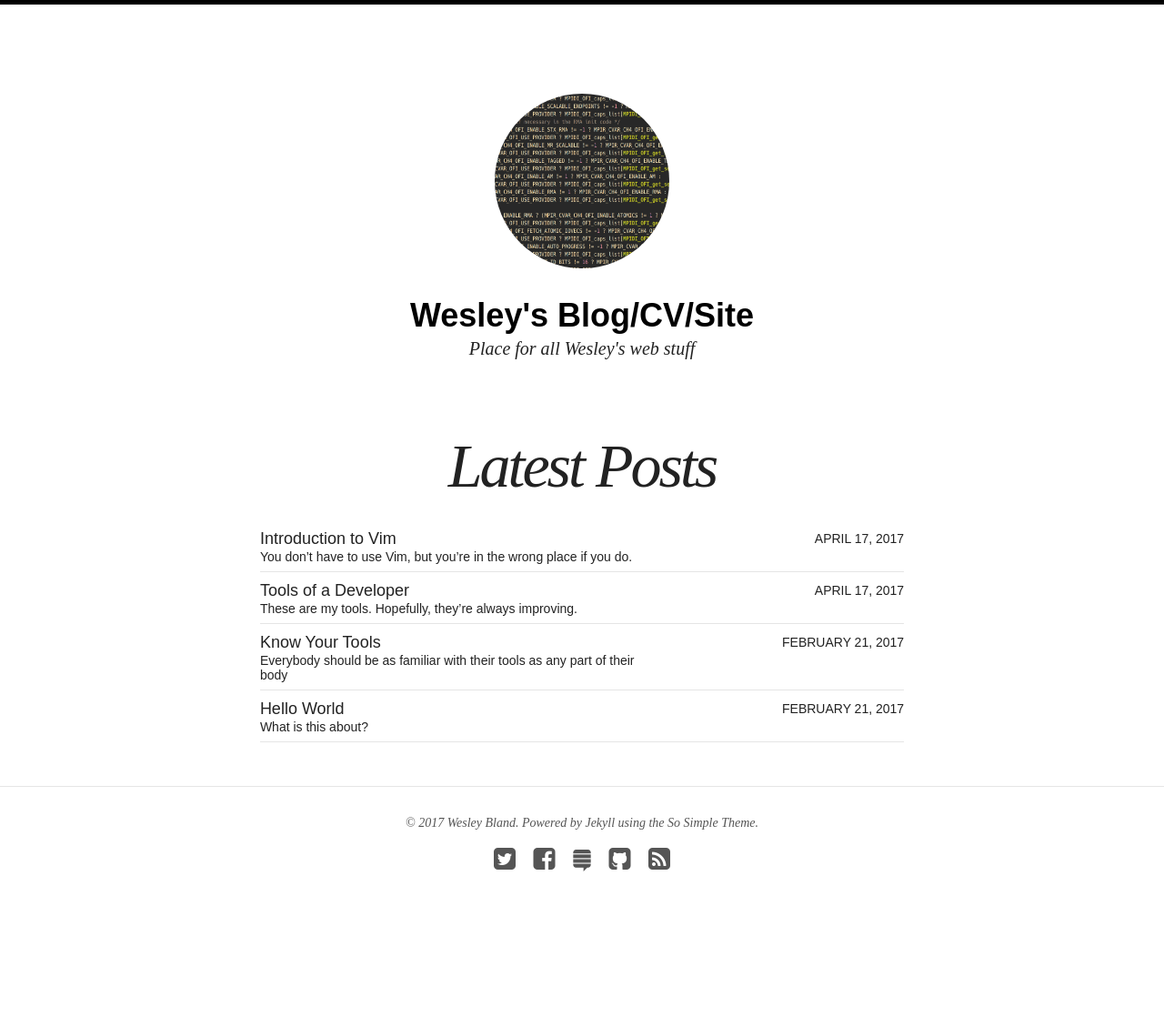
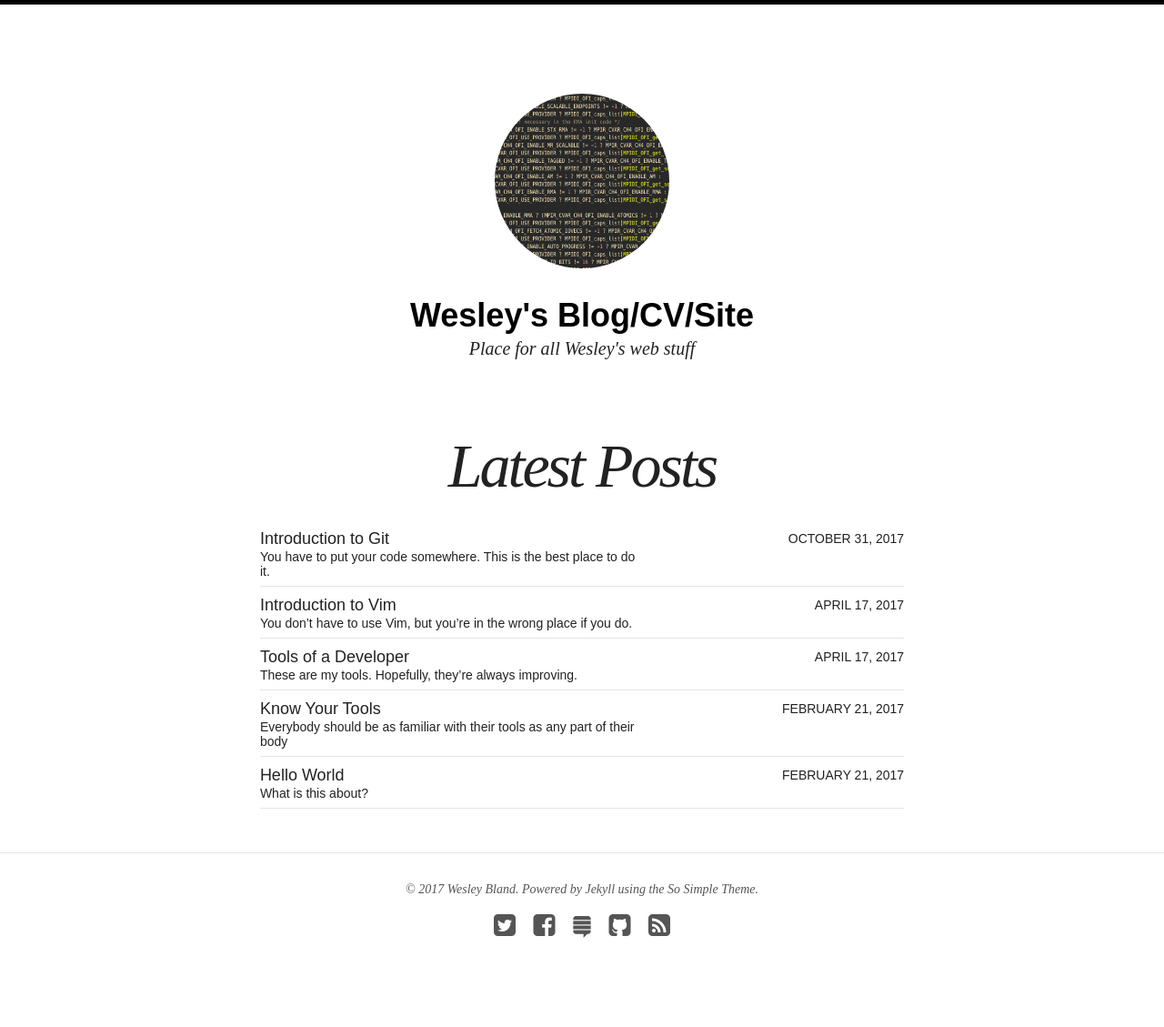
Before and after one commit to wesbland/wesbland.github.io, a Jekyll site: the page built from index.html, in a window 1280 px wide. Shown: the whole page at 91% size. Built offline with Jekyll 4.4.1, drawn with Linux system fonts in a browser that asks for light colours; nearby versions of some CDN libraries; before the commit the page ends 1056 px from its top, so only the background shows below that; some of the changed lines change nothing that is shown.

Commit message:
Add post on "Introduction to Git"

````diff
--- /dev/null
+++ b/_posts/blog/2017-10-31-intro-to-git.md
@@ -0,0 +1,214 @@
+---
+layout: post
+title: "Introduction to Git"
+modified:
+categories: blog
+excerpt: "You have to put your code somewhere. This is the best place to do it."
+tags: [tools,git]
+---
+
+Let's get one thing straight before I start this thing. Git is not the same
+thing as GitHub. Git is a program that runs on your computer that creates a
+repository where files can be safely stored and versioned. GitHub is a company
+that runs a service online where you can place copies of your Git repositories
+so if your computer falls in a lake, your files will still be safe. Don't get me
+wrong. I love GitHub. Here's a picture of my laptop.
+
+![My Octocat Laptop](/images/laptop_back.jpg)
+
+I plan to write a post about GitHub at some point in the future, but this isn't
+it. This is about Git itself.
+
+I'm going to start by saying that if you're looking for a really good tutorial
+about how to get started with Git, I'd recommend
+[this](https://try.github.io/levels/1/challenges/1) one from GitHub. It doesn't
+get into any details or the philosophy of Git, which is what I hope to touch
+more on here, but it does a great job of being a hands-on tutorial to get you
+started with some basic Git usage.
+
+## Why is this so hard?!?
+
+You've probably heard of Git before. You may have even tried it out. Shortly
+after doing so, you probably said...
+
+> "Arg! Why would anyone use this?!? It's so complicated and stupid!"
+
+This is normal. Especially if you've come from one of the more traditional
+version control systems where things were pretty straightforward. There was
+none of this *distributed* nonsense and when you wanted to commit stuff, you
+just said `commit`.
+
+Git is different. If you're coming from previous version control systems, you
+are probably familiar with the idea that there is a golden master repository
+somewhere that has the magical canonical version of your code. This made things
+nice and simple. When you wanted to get the most recent version of the code, you
+went to that repository. If you wanted to see the side development that was
+going on, it was probably also in that repository.
+
+The downside was that if you ever wanted to try something out without sharing it
+with the world...too bad.  Either you put it in a branch on that repository for
+all to see, or you didn't put it version control at all and hoped that nothing
+happened to your laptop for as long as it took you to finish that feature. You
+also couldn't go back and fix any if your previous work if you discovered a bug
+in a commit in your side branch and wanted to clean it up before you merged the
+branch in with the main branch. Also, if you were somewhere without an Internet
+connection...too bad. No checkins for you.
+
+Also, if you've talked to someone who knew Git well to ask for help, they
+probably said something like this:
+
+> It's really easy once you think of it as a directed acyclic graph!
+
+I'm going to leave that one for next time, but the short version is, yes, that's true...for a small number of people.
+
+![XKCD 1597](/images/git_2x.png){: .center-image height="50%" width="50%"}
+
+I could go on all day about all of the things that you couldn't do, but you came
+here to find out about what you *can* do with Git. So let's move on to that.
+
+## Set up your `.gitconfig`
+
+Before we start, let's make sure we're all on the same page configuration-wise.
+The very first thing you should do after you install Git on your machine is set
+up the basics of your `.gitconfig` file in your home directory. Your's doesn't
+have to be as
+[long](https://github.com/wesbland/environment/blob/master/gitconfig) as mine,
+but there are some critical things that you should have.
+
+```
+[user]
+    name = <Your name here>
+    email = <Your email here>
+```
+
+The first thing you need is to set up your name and email. It seems silly, but a
+lot of people leave this part out. Git doesn't have usernames the way other
+version controls systems do. For instance, in Subversion, you would set up your
+username for a particular repository and the server would figure out your name
+and email on the other end. With Git, you take care of all of that on your end.
+Keep in mind that this `.gitconfig` file in your home directory is just the
+default for all of your local repositories. You can always customize this if you
+have some repositories where you want to go by one name (Wesley Bland), and
+others where you want to use another (Stormcloak Dragonslayer). The important
+thing is that you don't leave this blank, because then you're just whatever your
+username is and your email is (`username@hostname`), which is gross and
+unhelpful.
+
+There's lots of other configuration you can put in there. There's one thing that
+I recommend strongly and will assume that you're using here:
+
+```
+[alias]
+    graph = log --graph --decorate --abbrev-commit --pretty=oneline
+```
+
+I always see people using `git log` as their main way of looking at history in
+their repository. This is gross. It's the difference between this:
+
+```
+commit eb68396c3d5054f2f5b4a2f920dd7500b370df22
+Merge: f1848ff00780 9c4170c8ffdf
+Author: xxxxxx
+Date:   Thu Jun 1 13:09:33 2017 -0700
+
+    Merge pull request #3016 from jdinan/pr/man2pdf
+
+    Add script to convert libfabric manpages into a PDF
+
+commit f1848ff007807bfc723bf7b694b7df8f3b95dd1c
+Merge: 58b96d73eb65 5b00c0407503
+Author: xxxxxx
+Date:   Wed May 31 14:01:17 2017 -0700
+
+    Merge pull request #3021 from qwert182/win-fix-dgram
+
+    win/build: fix recvmsg
+
+commit 5b00c040750354148828b2a314e15216b2ae1bf8
+Author: xxxxxx
+Date:   Wed May 31 19:44:41 2017 +0300
+
+    win/build: fix recvmsg
+
+    - actual length of message is the result of recvfrom(), not len
+    - copy result from buffer[offset] instead of buffer[len]
+
+    Note: recvmsg was not used till commit c0548ae8014907d4a5be13678bc5e6ebf3115410
+
+    Signed-off-by: xxxxxx
+```
+
+And this:
+
+```
+*   eb68396c3d50 (HEAD -> master, origin/master, origin/HEAD) Merge pull request #3016 from jdinan/pr/man2pdf
+|\
+| * 9c4170c8ffdf Automatically generate man2pdf manpages list
+| * e9f4f26ece50 Add script to convert libfabric manpages into a PDF
+* |   f1848ff00780 Merge pull request #3021 from qwert182/win-fix-dgram
+|\ \
+| * | 5b00c0407503 win/build: fix recvmsg
+|/ /
+* | 58b96d73eb65 Updated nroff-generated man pages
+* |   de82f986952d Merge pull request #3020 from shefty/fixes
+|\ \
+| * | 7d6c53c38dda fabric: Update triggered op definitions in response to FI_CONTEXT2
+* | |   6b2a3c204174 Merge pull request #3002 from thananon/pr/usnic_auth_key
+|\ \ \
+| * | | 9860cbdaddb1 prov/usnic: handle authorization key
+* | | |   45465f4f2116 Merge pull request #2992 from thananon/pr/usnic_mode_v2
+|\ \ \ \
+| |_|_|/
+|/| | |
+| * | | fd83751f92af prov/usnic: correctly accommodate new mr_mode flag.
+* | | |   ff14da944c66 Merge pull request #3014 from pkcoff/BGQ-Provider-copy-immediate-data-for-FI_PEEK
+|\ \ \ \
+| * | | | 4cc4b6411504 prov/bgq: Copy immediate_data into context on match for FI_PEEK
+* | | | |   a63760b3d4e6 Merge pull request #3013 from j-xiong/master
+|\ \ \ \ \
+| * | | | | c7879a2044bb prov/psm2: Handle FI_DISCARD in tagged receive functions
+* | | | | |   74493175723a Merge pull request #3011 from hppritcha/upstream_merge_pr1349
+```
+
+I know that second one can look a little intimidating, but I hope you'll see as
+we go along how much more useful it actually is (also how much more information
+you can see at once).
+
+## What does distributed mean?
+
+One of the taglines of Git is that it's "distributed". It's usually described as
+a *distributed* version control system. This is something that confuses people,
+especially if they came from the world of Subversion or something like it, that
+has a single version of the repository that is the "main" version where everyone
+else checks out their code. People hear about the distributed model and think
+that it's the wild west and that it's impossible to find the "real" version of
+the code anywhere.
+
+I want to make some things pretty clear here. Yes, that model is possible. You
+*can* have a million different versions of your repository that are all the
+*right* version. In practice, that would be anarchy and stupid. The way that
+every project usually works is that they decide on where the "main" version of
+the repository will be (often at a cloud-based service like
+[github.com](github.com), but not necessarily) and treat that as the blessed
+version.
+
+That's not to say that the idea of being distributed has no merit though. In
+fact, it's incredibly useful. For instance, I started this post on an airplane.
+With a single-server model, that would mean that I couldn't check the status of
+my repository, make any commits, or really anything else but the most basic
+repository operations. However, because I'm using Git, I actually have a
+completely re-creatable copy of the repository on my laptop and can do anything
+with the repository that I'd normally do. Later, when I get back to an Internet
+connection, I can push my changes back to the main repository and everything is
+in sync again.
+
+## Wrap it up
+
+I started out writing my Git tutorial as one huge post, but it ~~quickly~~
+slowly became clear that it was going to be much bigger than anyone had interest
+in waiting around for. So I've now broken this post up into more digestible
+chunks. This time I covered some of the overall philosophy of Git and helped you
+set up your environment. Next time I want to show you how to do some of the
+basics of using a repository (cloning, pushing, fetching other's changes, etc.).
+Later, we'll get into some of the more complex workflows that come from having a
+repository on GitHub or contributing to others' repositories.
--- a/_sass/_helpers.scss
+++ b/_sass/_helpers.scss
@@ -121,3 +121,8 @@ figure {
   text-decoration: underline;
   font-style: normal;
 }
+
+.center-image {
+  margin: 0 auto;
+  display: block;
+}
````
Also changed, not shown: images/git_2x.png (added), 1 other file.
